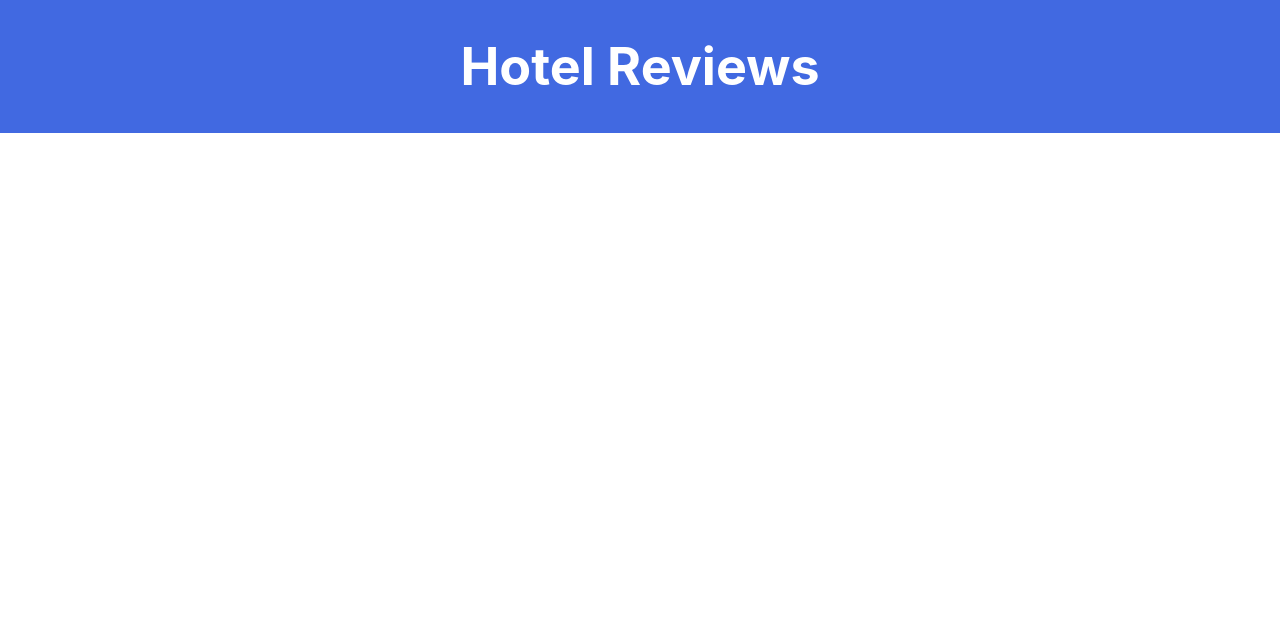
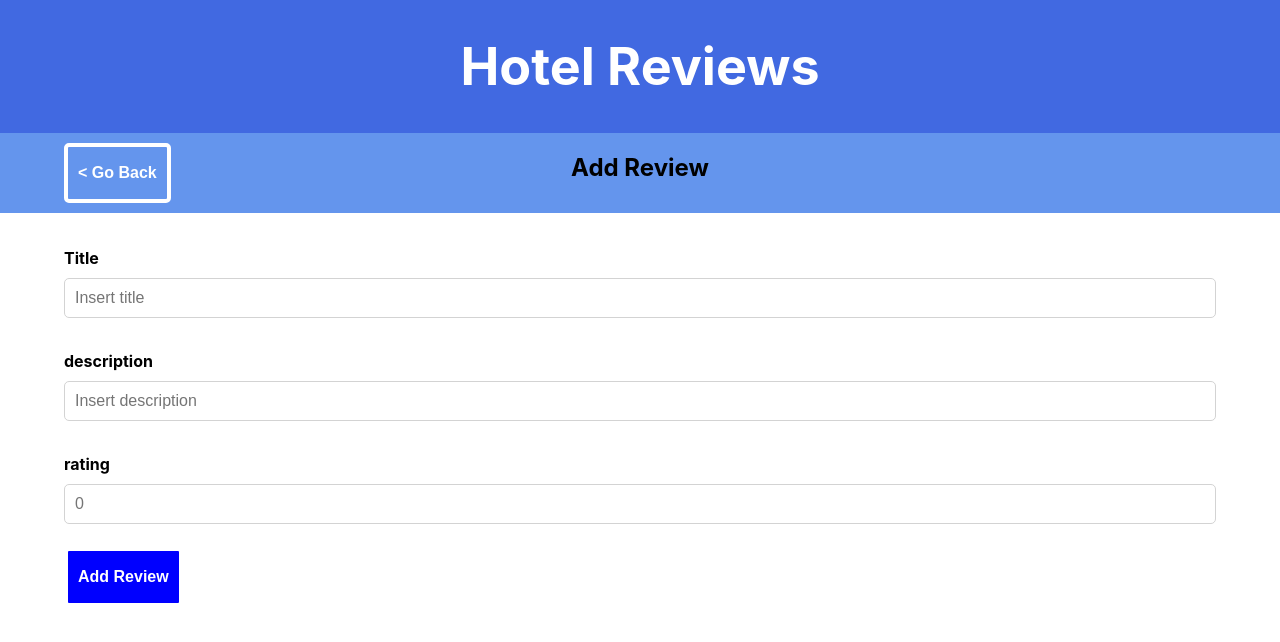
Before and after one commit to Milind452/hotel-review-app, a React (Create React App) app: page /hotel/1/new in a window 1280 px wide. Before the commit this address had no page. Shown: the top 642 px of the page. Built offline with nearby package versions, Linux system fonts and the light colour scheme.

Commit message:
Add review form

```diff
--- a/src/App.js
+++ b/src/App.js
@@ -5,6 +5,7 @@ import Header from "./components/Header/Header";
 import AppContext from "./context/AppContext";
 import HotelDetail from "./pages/HotelDetail";
 import Hotels from "./pages/Hotels";
+import ReviewForm from "./pages/ReviewForm";
 
 const GlobalStyle = createGlobalStyle`
   body {
@@ -36,6 +37,10 @@ function App() {
                                 path="/hotel/:hotelId"
                                 element={<HotelDetail />}
                             />
+                            <Route
+                                path="/hotel/:hotelId/new"
+                                element={<ReviewForm />}
+                            />
                         </Routes>
                     </AppContext>
                 </BrowserRouter>
--- /dev/null
+++ b/src/pages/ReviewForm.js
@@ -0,0 +1,84 @@
+import { useContext, useState } from "react";
+import styled from "styled-components";
+import { useNavigate, useParams } from "react-router-dom";
+import NavBar from "../components/NavBar/NavBar";
+import FormItem from "../components/FormItem/FormItem";
+import Button from "../components/Button/Button";
+import ReviewsContext from "../context/ReviewsContext";
+
+const FormWrapper = styled.div`
+    display: flex;
+    justify-content: space-between;
+    flex-direction: column;
+    margin: 2% 5%;
+`;
+
+const SubmitButton = styled(Button)`
+    background: blue;
+    margin: 2% 0;
+`;
+
+function ReviewForm() {
+    let navigate = useNavigate();
+    const { hotelId } = useParams();
+
+    const [title, setTitle] = useState("");
+    const [description, setDescription] = useState("");
+    const [rating, setRating] = useState("");
+
+    const { addReview } = useContext(ReviewsContext);
+
+    function onSubmit(e) {
+        e.preventDefault();
+
+        if (title && description && rating) {
+            addReview({
+                title,
+                description,
+                rating,
+                hotelId,
+            });
+        }
+
+        navigate(`/hotel/${hotelId}`);
+    }
+
+    return (
+        <>
+            {navigate && (
+                <NavBar goBack={() => navigate(-1)} title={`Add Review`} />
+            )}
+            <FormWrapper>
+                <form onSubmit={onSubmit}>
+                    <FormItem
+                        id="title"
+                        label="Title"
+                        placeholder="Insert title"
+                        value={title}
+                        handleOnChange={(e) => setTitle(e.currentTarget.value)}
+                    />
+                    <FormItem
+                        id="description"
+                        label="description"
+                        placeholder="Insert description"
+                        value={description}
+                        handleOnChange={(e) =>
+                            setDescription(e.currentTarget.value)
+                        }
+                    />
+                    <FormItem
+                        id="rating"
+                        label="rating"
+                        type="number"
+                        placeholder="0"
+                        value={rating}
+                        handleOnChange={(e) => setRating(e.currentTarget.value)}
+                    />
+                    <SubmitButton>Add Review</SubmitButton>
+                </form>
+            </FormWrapper>
+        </>
+    );
+}
+
+export default ReviewForm;
```
